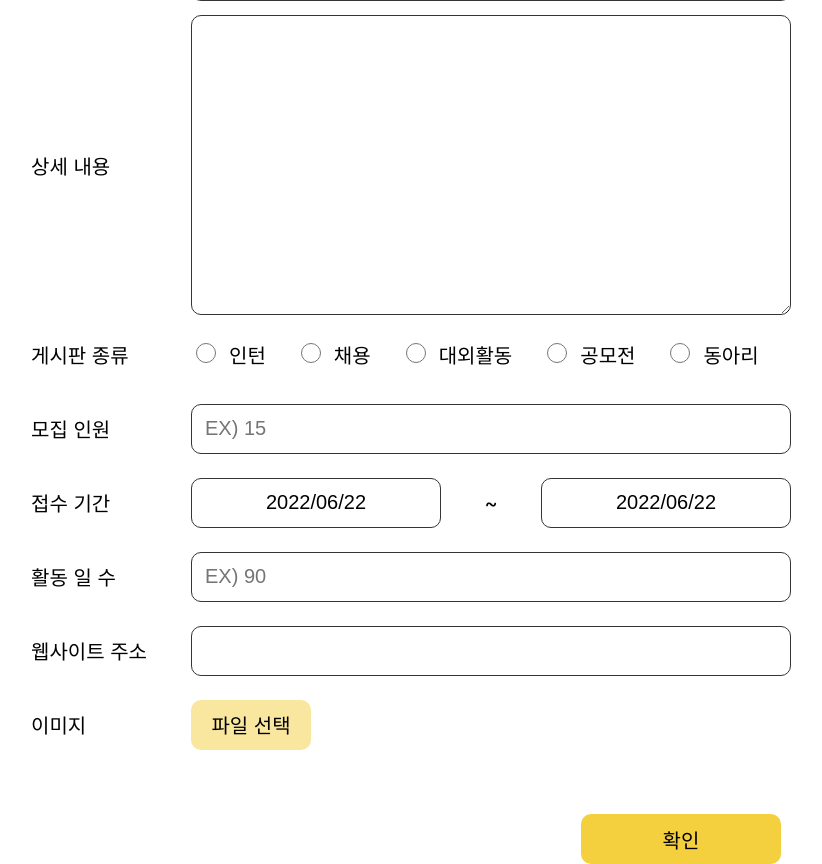
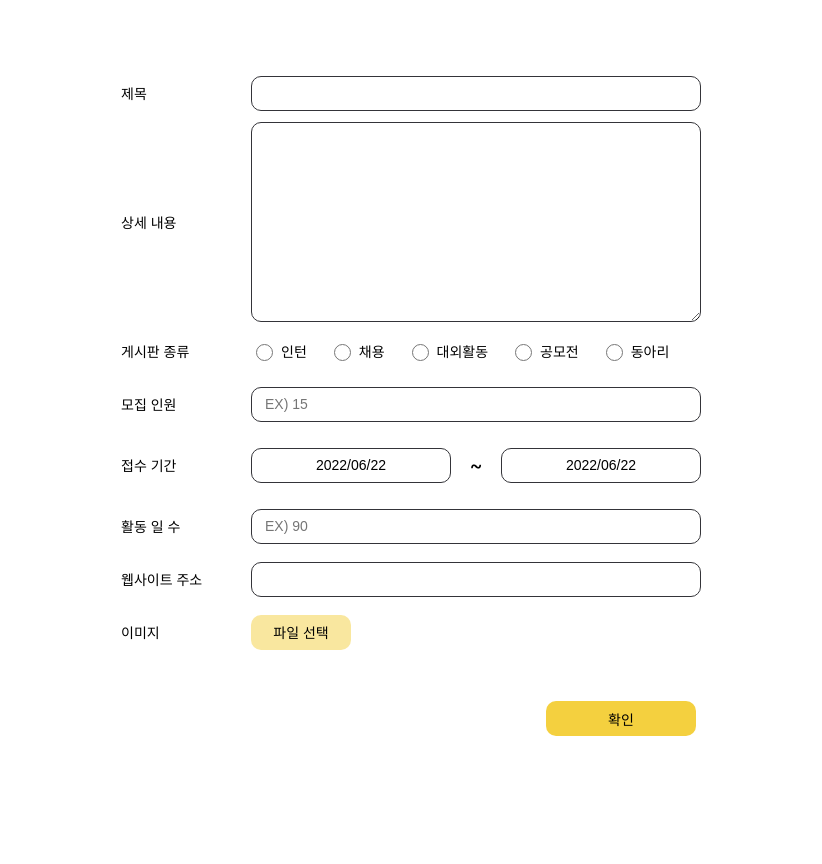
Before and after one commit to ValueUp-2/vv.2-FrontEnd, a Next.js app: page /writingNotice in a window 1280 px wide. Shown: the whole page, without its empty margins (229-1051 px from the left). After the commit the page ends 800 px from the top, so only its background shows below. Built offline with nearby package versions, Linux system fonts and the light colour scheme.

Commit message:
DESIGN: Edit overall size

```diff
--- a/pages/writingNotice.js
+++ b/pages/writingNotice.js
@@ -30,9 +30,9 @@ const Layout = styled.div`
 const InputContainer = styled.div``;
 
 const BtnContainer = styled.div`
-  width: 740px;
+  width: 570px;
   display: flex;
-  margin-top: 50px;
+  margin-top: 40px;
   justify-content: flex-end;
 `;
 
@@ -44,7 +44,7 @@ const RecruitmentContainer = styled.div`
   display: flex;
   align-items: center;
   justify-content: space-between;
-  width: 600px;
+  width: 450px;
 `;
 
 const InputDiv = styled.div`
@@ -56,40 +56,40 @@ const InputDiv = styled.div`
 const RecruitmentDiv = styled.div``;
 
 const WhatInput = styled.p`
-  width: 160px;
-  font-size: 20px;
+  width: 130px;
+  font-size: 14px;
   display: flex;
   align-items: center;
 `;
 
 const StringInput = styled.input`
-  width: 600px;
-  font-size: 20px;
-  height: 50px;
+  width: 450px;
+  font-size: 14px;
+  height: 35px;
   padding-left: 13px;
   border-radius: 10px;
   border: 1px solid #343439;
 `;
 
 const ContentInput = styled.textarea`
-  height: 300px;
-  width: 600px;
-  font-size: 20px;
+  height: 200px;
+  width: 450px;
+  font-size: 14px;
   padding: 13px 13px 13px 13px;
   border-radius: 10px;
   border: 1px solid #343439;
 `;
 
 const KindInput = styled.input`
-  width: 20px;
-  height: 20px;
+  width: 17px;
+  height: 17px;
   cursor: pointer;
 `;
 
 const NumberInput = styled.input`
-  width: 600px;
-  font-size: 20px;
-  height: 50px;
+  width: 450px;
+  font-size: 14px;
+  height: 35px;
   padding-left: 13px;
   border-radius: 10px;
   border: 1px solid #343439;
@@ -97,9 +97,9 @@ const NumberInput = styled.input`
 
 const RecruitmentInput = styled(DatePicker)`
   display: flex;
-  height: 50px;
-  font-size: 20px;
-  width: 250px;
+  height: 35px;
+  font-size: 14px;
+  width: 200px;
   text-align: center;
   cursor: pointer;
   border-radius: 10px;
@@ -107,11 +107,11 @@ const RecruitmentInput = styled(DatePicker)`
 `;
 
 const FileUploadBtn = styled.button`
-  width: 120px;
-  height: 50px;
+  width: 100px;
+  height: 35px;
   border-radius: 10px;
   border: none;
-  font-size: 20px;
+  font-size: 14px;
   background-color: #f9e79f;
   cursor: pointer;
   :hover {
@@ -121,22 +121,24 @@ const FileUploadBtn = styled.button`
 `;
 
 const KindName = styled.p`
-  font-size: 20px;
-  margin: 0px 30px 0px 10px;
+  font-size: 14px;
+  margin: 0px 22px 0px 5px;
+  align-items: center;
+  display: flex;
 `;
 
 const ImgName = styled.p`
   display: flex;
-  font-size: 20px;
+  font-size: 14px;
   margin-left: 10px;
 `;
 
 const SubmitBtn = styled.button`
-  width: 200px;
-  height: 50px;
+  width: 150px;
+  height: 35px;
   border-radius: 10px;
   border: none;
-  font-size: 20px;
+  font-size: 14px;
   background-color: #f4d03f;
   cursor: pointer;
   :hover {
@@ -201,10 +203,6 @@ export default function WritingNotice() {
   const onClickImgUpload = () => {
     imgInput.current.click();
   };
-
-  // const onChangeInputNum = (e) => {
-  //   if (/[^0-9]/g.test(e.target.value))
-  // }
 
   const onClickSubmit = () => {
     console.log(input);
```
